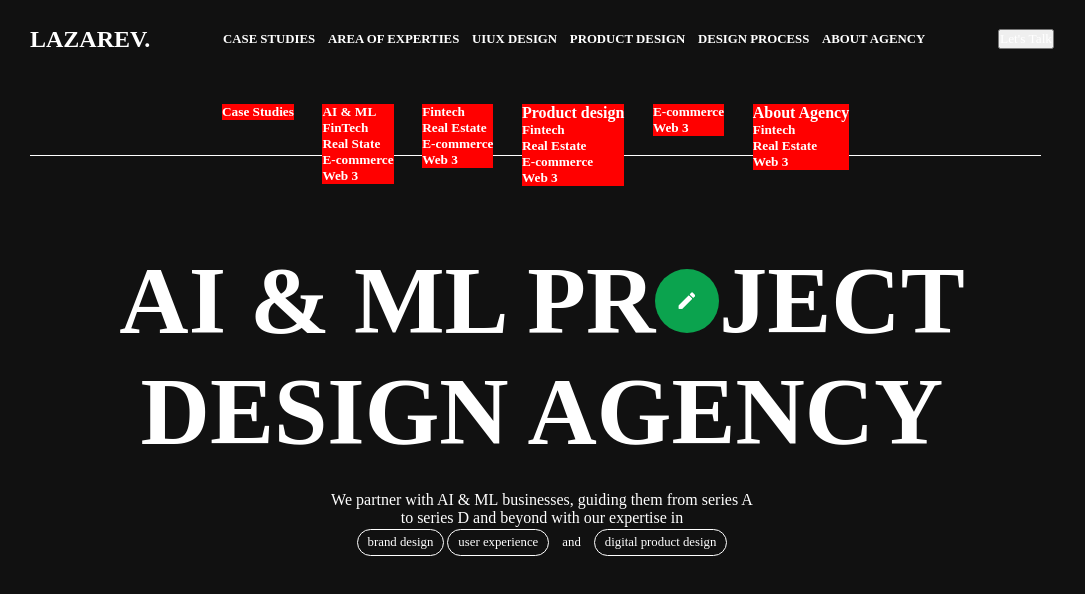
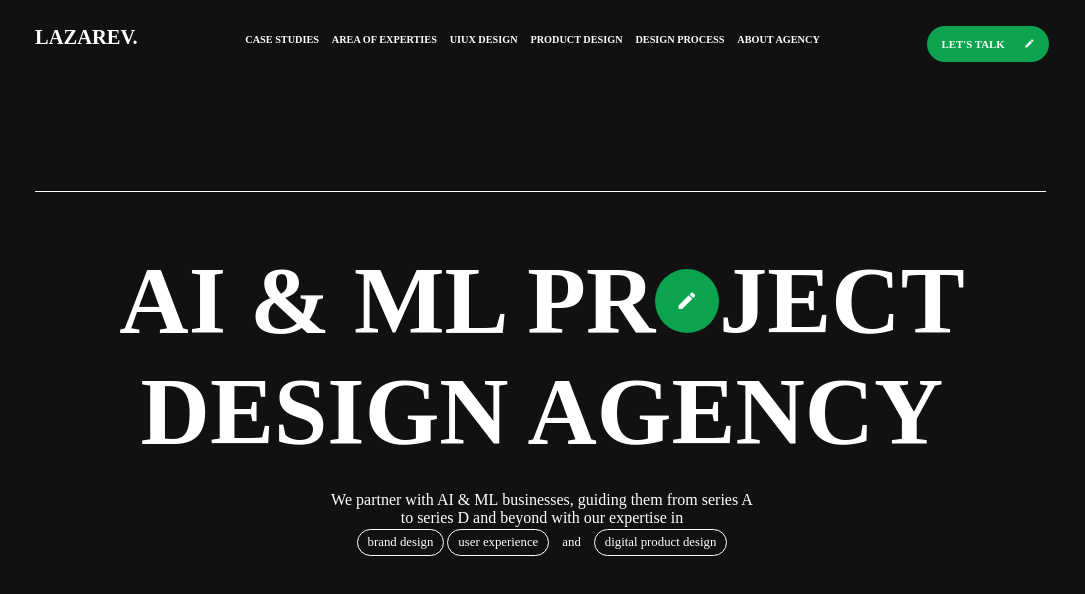
Before and after one commit to khatriaadarsh/Tech-Web, a plain HTML site: page index.html in a window 1280 px wide. Shown: the top 594 px of the page, without its empty margins (98-1183 px from the left). Drawn offline with nearby package versions, Linux system fonts and the light colour scheme.

Commit message:
Style of Navbar done

```diff
--- a/index.html
+++ b/index.html
@@ -10,47 +10,38 @@
     <nav>
       <h1>LAZAREV.</h1>
       <div class="nav-part2">
-        <h4>Case Studies</h4>
-        <h4>Area of experties</h4>
-        <h4>UIUX Design</h4>
-        <h4>Product Design</h4>
-        <h4>Design Process</h4>
-        <h4>About Agency</h4>
-      </div>
-      <button>Let's Talk</button>
-
-      <div id="nav-bottom">
-        <div class="nav-elem">
-          <h5>
-            <span>Case Studies</span>
-          </h5>
+        <div class="nav-element">
+          <h4>Case Studies</h4>
+          <h5><span>Case Studies</span></h5>
         </div>
-        <div class="nav-elem">
+        <div class="nav-element">
+          <h4>Area of experties</h4>
           <h5><span>AI & ML</span></h5>
           <h5><span>FinTech</span></h5>
           <h5><span>Real State</span></h5>
           <h5><span>E-commerce</span></h5>
           <h5><span>Web 3</span></h5>
         </div>
-        <div class="nav-elem">
+        <div class="nav-element">
+          <h4>UIUX Design</h4>
           <h5><span>Fintech</span></h5>
           <h5><span>Real Estate</span></h5>
           <h5><span>E-commerce</span></h5>
           <h5><span>Web 3</span></h5>
         </div>
-
-        <div class="nav-elem">
-          <h4>Product design</h4>
+        <div class="nav-element">
+          <h4>Product Design</h4>
           <h5><span>Fintech</span></h5>
           <h5><span>Real Estate</span></h5>
           <h5><span>E-commerce</span></h5>
           <h5><span>Web 3</span></h5>
         </div>
-        <div class="nav-elem">
+        <div class="nav-element">
+          <h4>Design Process</h4>
           <h5><span>E-commerce</span></h5>
           <h5><span>Web 3</span></h5>
         </div>
-        <div class="nav-elem">
+        <div class="nav-element">
           <h4>About Agency</h4>
           <h5><span>Fintech</span></h5>
           <h5><span>Real Estate</span></h5>
@@ -58,6 +49,17 @@
           <h5><span>Web 3</span></h5>
         </div>
       </div>
+      <button>
+        Let's Talk
+        <svg fill="none" viewBox="0 0 20 20">
+          <path
+            fill="#fff"
+            d="M2.5 14.375V17.5h3.125l9.217-9.217-3.125-3.125L2.5 14.375Zm14.758-8.508a.83.83 0 0 0 0-1.175l-1.95-1.95a.83.83 0 0 0-1.175 0l-1.525 1.525 3.125 3.125 1.525-1.525Z"
+          ></path>
+        </svg>
+      </button>
+
+      <div id="nav-bottom"></div>
     </nav>
     <div id="main">
       <div id="page1">
@@ -94,7 +96,12 @@
       </div>
       <div id="page2"></div>
     </div>
-
+    <script
+      src="https://cdnjs.cloudflare.com/ajax/libs/gsap/3.12.5/gsap.min.js"
+      integrity="sha512-7eHRwcbYkK4d9g/6tD/mhkf++eoTHwpNM9woBxtPUBWm67zeAfFC+HrdoE2GanKeocly/VxeLvIqwvCdk7qScg=="
+      crossorigin="anonymous"
+      referrerpolicy="no-referrer"
+    ></script>
     <script src="./Script.js"></script>
   </body>
 </html>
--- a/style.css
+++ b/style.css
@@ -15,10 +15,34 @@ body {
 nav {
     position: fixed;
     display: flex;
+    align-items: flex-start;
+    height: 12vh;
+    width: 100%;
+    padding: 2vw 10.4vw;
+    justify-content: space-between;
+    background-color: #111;
+    z-index: 10;
+}
+
+nav h1 {
+    font-size: 1.6vw;
+}
+
+nav button {
+    background-color: #0BA34E;
+    display: flex;
     align-items: center;
-    width: 100%;
-    padding: 2vw 10vw;
-    justify-content: space-between;
+    padding: 12px 14px;
+    font-size: 0.85vw;
+    text-transform: uppercase;
+    font-weight: 700;
+    border-radius: 50px;
+    border: none;
+}
+
+nav button svg {
+    height: 0.85vw;
+    margin-left: 1.5vw;
 }
 
 nav:hover #nav-bottom {
@@ -27,36 +51,46 @@ nav:hover #nav-bottom {
 }
 
 #nav-bottom {
-    height: 0%;
+    width: 79%;
+    height: 0vh;
     position: absolute;
-    width: 79%;
-    bottom: 0%;
+    /* background-color: red; */
+    top: 100%;
+    background-color: #111;
+    z-index: 9;
     border-bottom: 1px solid #fff;
-    transition: all ease 0.65s;
-    display: flex;
-    align-items: flex-start;
-    justify-content: space-between;
-    padding: 2vw 15vw;
-    padding-left: 15vw;
 }
 
-.nav-elem {
-    background-color: red;
-}
-
-.nav-elem h5 {
-
-}
 
 .nav-part2 {
     display: flex;
     gap: 1vw;
+    align-items: flex-start;
+    padding: 1vh 0;
+    position: relative;
+    z-index: 10;
 }
 
 .nav-part2 h4 {
-    font-size: 1vw;
+    font-size: 0.8vw;
     text-transform: uppercase;
     font-weight: 600;
+    margin-bottom: 2vw;
+}
+
+.nav-part2 h5 {
+    margin-bottom: 1vw;
+    /* background-color: red; */
+    display: none;
+    overflow: hidden;
+}
+
+.nav-part2 h5 span {
+    font-size: 0.77vw;
+    font-weight: 400;
+    display: inline-block;
+    transform: translateY(25px);
+    display: inline-block;
 }
 
 #page1 {
```
